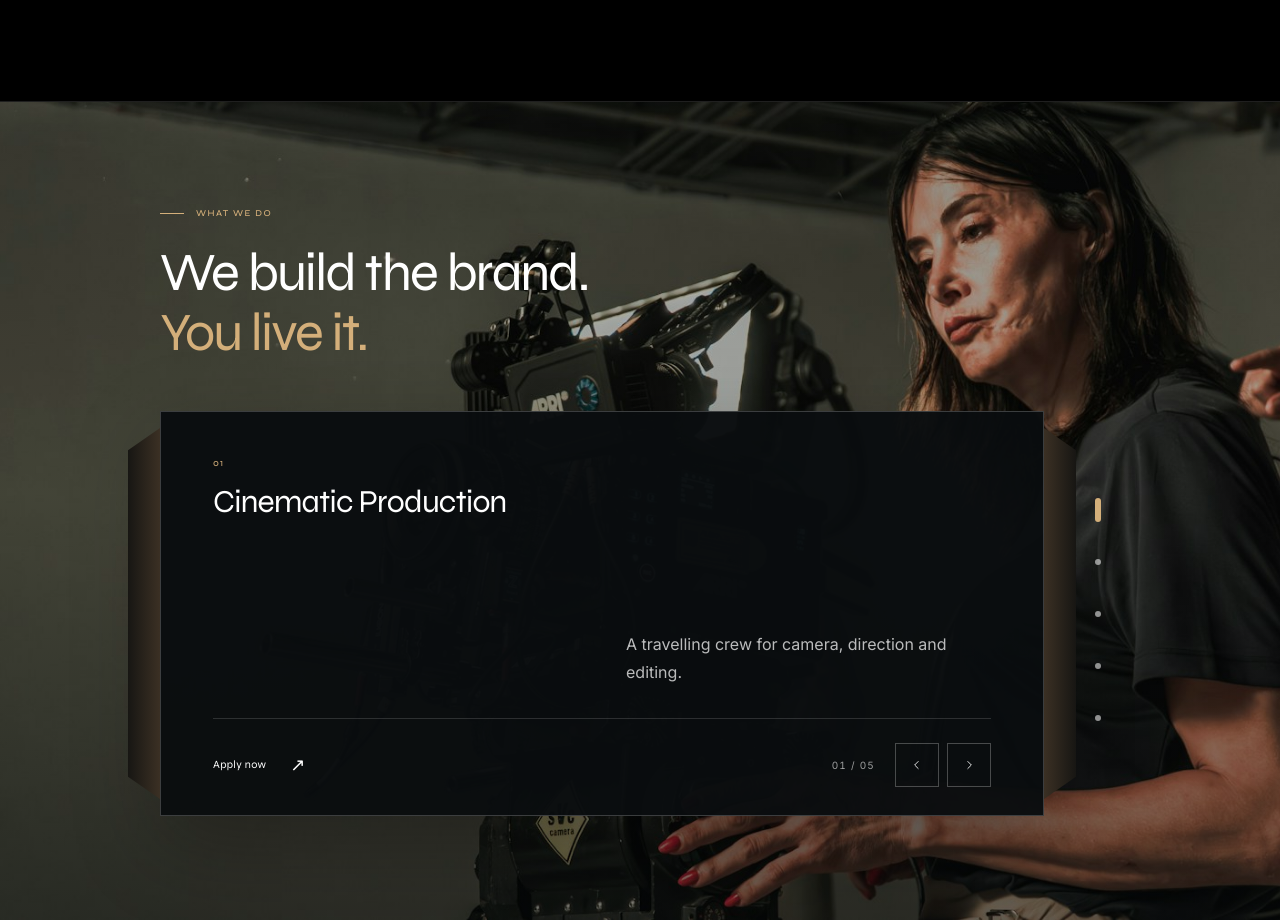
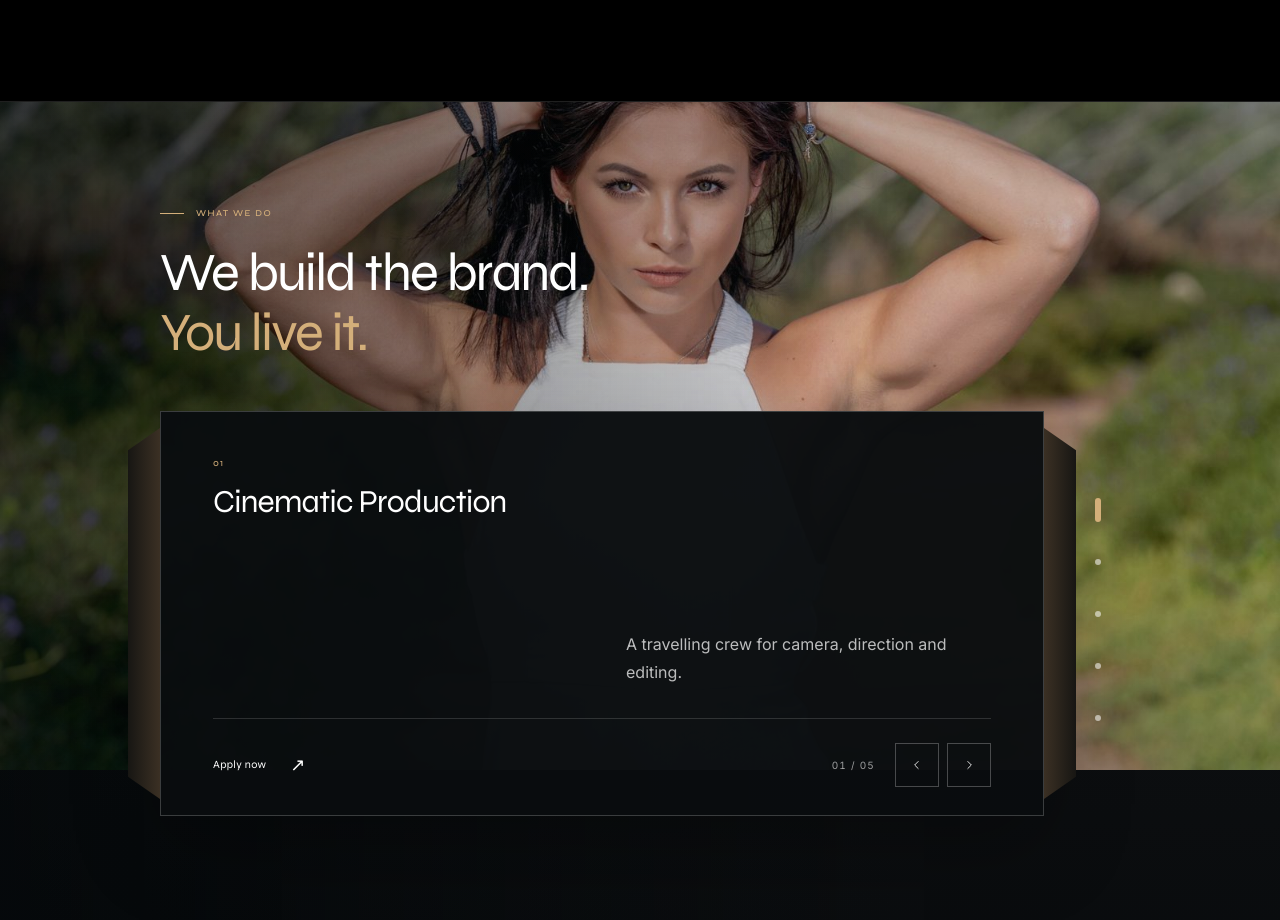
Before and after one commit to urrwa/fanfuse, a plain HTML site: page index.html in a window 1280 px wide. Shown: the part 1964-2884 px from the top of the page. Drawn offline with Linux system fonts and the light colour scheme.

Commit message:
Use young adult portrait in What We Do

```diff
--- a/index.html
+++ b/index.html
@@ -182,8 +182,8 @@ body{background:#000;color:#fff;font-family:'Inter',sans-serif;font-size:15px;li
 #services{background:#0a0c0d;isolation:isolate;scroll-margin-top:80px}
 #services::before{display:none}
 #services .services-scene{position:relative;overflow:hidden;padding:104px 64px}
-#services .services-backdrop{position:absolute;inset:0;background:#172022 url('women-production.jpg') center 42%/cover no-repeat;filter:none}
-#services .services-scene::before{content:'';position:absolute;inset:0;background:linear-gradient(180deg,rgba(2,6,8,0.22),rgba(2,6,8,0.08) 48%,rgba(2,6,8,0.45));pointer-events:none;z-index:1}
+#services .services-backdrop{position:absolute;inset:0;background:#101113 url('editorial-services.jpg') center calc(100% - 150px)/cover no-repeat;filter:none}
+#services .services-scene::before{content:'';position:absolute;inset:0;background:linear-gradient(90deg,rgba(2,6,8,0.6),rgba(2,6,8,0.2) 45%,rgba(2,6,8,0) 70%),linear-gradient(180deg,rgba(2,6,8,0.22),rgba(2,6,8,0.08) 48%,rgba(2,6,8,0.45));pointer-events:none;z-index:1}
 #services .services-shell{position:relative;z-index:2;display:grid;grid-template-columns:minmax(0,1fr) 44px;align-items:center;gap:32px;max-width:960px;margin:0 auto}
 #services .services-frame{position:relative;min-width:0;padding:44px 52px 28px;background:rgba(10,13,15,0.97);border:1px solid rgba(255,255,255,0.2);box-shadow:0 28px 80px rgba(0,0,0,0.28)}
 #services .services-frame::before,#services .services-frame::after{content:'';position:absolute;top:16px;bottom:16px;width:32px;pointer-events:none;background:linear-gradient(90deg,#171613,#3b3024)}
@@ -224,7 +224,7 @@ body{background:#000;color:#fff;font-family:'Inter',sans-serif;font-size:15px;li
 #services .services-sr{position:absolute!important;width:1px;height:1px;padding:0;margin:-1px;overflow:hidden;clip:rect(0,0,0,0);white-space:nowrap;border:0}
 @keyframes service-panel-in{from{opacity:0;transform:translateY(8px)}to{opacity:1;transform:translateY(0)}}
 @media(max-width:900px){#services .services-scene{padding:80px 52px}#services .services-shell{gap:24px}#services .services-frame{padding:36px 32px 24px}#services .services-header{margin-bottom:36px}#services .services-main-title{font-size:36px;max-width:22ch}#services .services-panel{column-gap:28px}#services .services-panel-title{font-size:26px}#services.services-ready .services-panels{min-height:230px}}
-@media(max-width:600px){#services .services-backdrop{background-position:80% center}#services .services-scene{padding:64px 24px 40px}#services .services-shell{grid-template-columns:minmax(0,1fr);gap:22px}#services .services-frame{padding:30px 24px 24px}#services .services-frame::before,#services .services-frame::after{width:10px;top:12px;bottom:12px}#services .services-frame::before{left:-11px}#services .services-frame::after{right:-11px}#services .services-header .eyebrow{margin-bottom:20px}#services .services-main-title{font-size:30px}#services .services-panel{display:flex;flex-direction:column;gap:12px;min-height:220px}#services .services-panel-copy{display:flex;flex-direction:column;gap:28px;flex:1;width:100%}#services .services-panel-number{padding-top:5px}#services .services-panel-title{font-size:24px;margin:0}#services .services-panel-description{font-size:16px;max-width:25ch;align-self:flex-end;margin-top:auto}#services.services-ready .services-panels{min-height:220px}#services .services-footer{flex-wrap:wrap;gap:14px;margin-top:28px;padding-top:20px}#services .services-footer-controls{gap:12px}#services .services-progress{font-size:9px;letter-spacing:0.06em}#services .services-arrow{width:40px;height:44px}#services .services-cta{gap:12px;font-size:11px}#services.services-ready .services-tabs{flex-direction:row;gap:10px}#services .services-tab{width:44px;height:44px}#services .services-tab[aria-selected="true"]::after{width:24px;height:6px}}
+@media(max-width:600px){#services .services-backdrop{background-position:left -85px;background-size:auto 60%}#services .services-scene{padding:64px 24px 40px}#services .services-shell{grid-template-columns:minmax(0,1fr);gap:22px}#services .services-frame{padding:30px 24px 24px}#services .services-frame::before,#services .services-frame::after{width:10px;top:12px;bottom:12px}#services .services-frame::before{left:-11px}#services .services-frame::after{right:-11px}#services .services-header .eyebrow{margin-bottom:20px}#services .services-main-title{font-size:30px}#services .services-panel{display:flex;flex-direction:column;gap:12px;min-height:220px}#services .services-panel-copy{display:flex;flex-direction:column;gap:28px;flex:1;width:100%}#services .services-panel-number{padding-top:5px}#services .services-panel-title{font-size:24px;margin:0}#services .services-panel-description{font-size:16px;max-width:25ch;align-self:flex-end;margin-top:auto}#services.services-ready .services-panels{min-height:220px}#services .services-footer{flex-wrap:wrap;gap:14px;margin-top:28px;padding-top:20px}#services .services-footer-controls{gap:12px}#services .services-progress{font-size:9px;letter-spacing:0.06em}#services .services-arrow{width:40px;height:44px}#services .services-cta{gap:12px;font-size:11px}#services.services-ready .services-tabs{flex-direction:row;gap:10px}#services .services-tab{width:44px;height:44px}#services .services-tab[aria-selected="true"]::after{width:24px;height:6px}}
 @media(prefers-reduced-motion:reduce){#services.services-ready .services-panel:not([hidden]){animation:none}#services .services-tab::after,#services .services-arrow,#services .services-cta,#services .services-cta span{transition:none}}
 
 /* ── SECTION 5: HOW IT WORKS ── */
```
Also changed, not shown: editorial-services.jpg (added), 1 other file.
